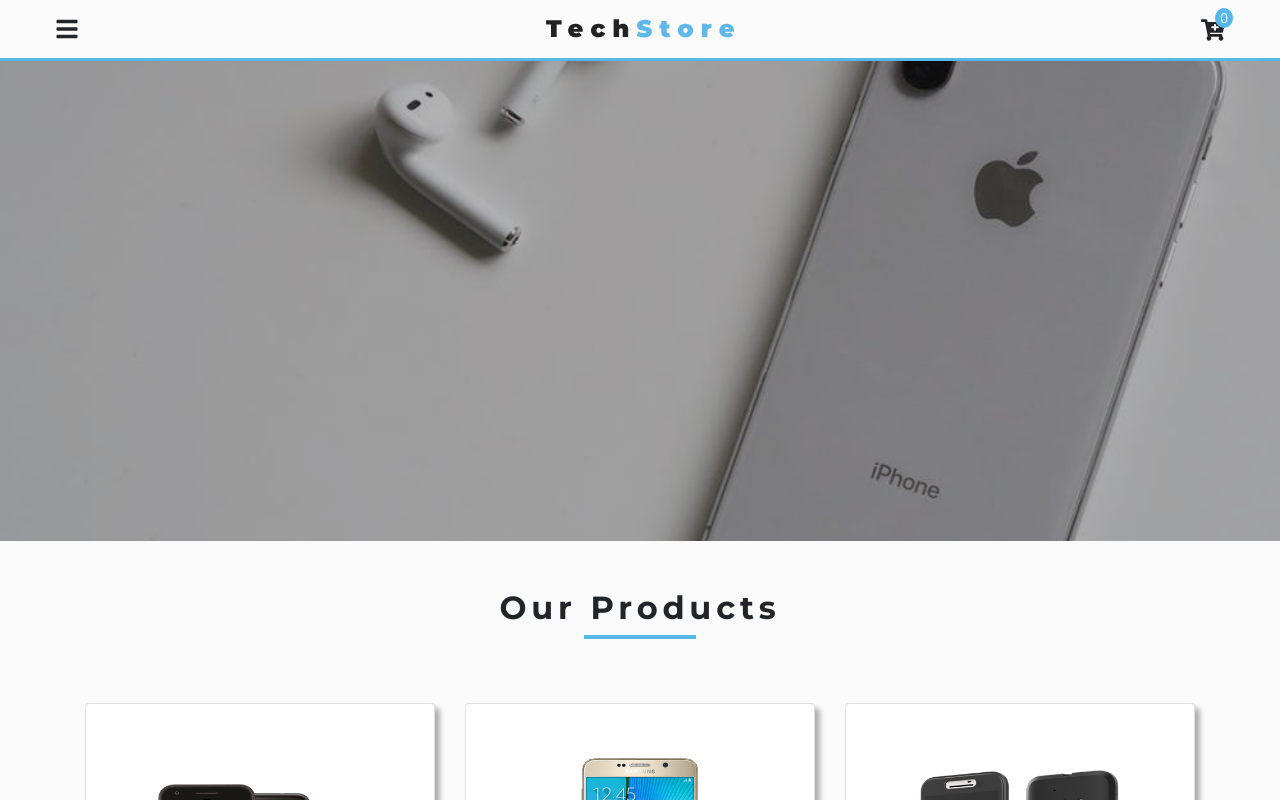
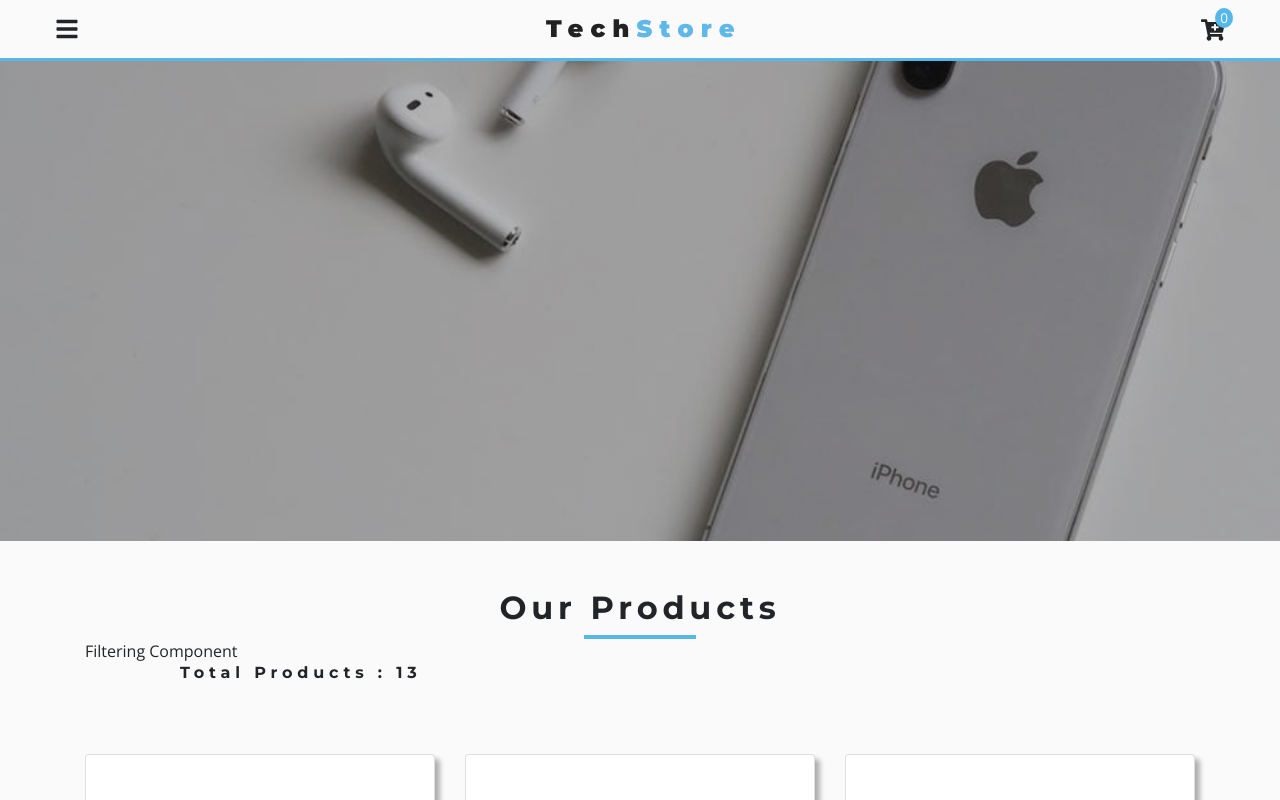
Before and after one commit to haveeru/react-tech-store, a React (Create React App) app: page /products in a window 1280 px wide. Shown: the top 800 px of the page. Built offline with nearby package versions, Linux system fonts and the light colour scheme.

Commit message:
filter products component

```diff
--- /dev/null
+++ b/src/components/ProductsPage/ProductFilter.js
@@ -0,0 +1,13 @@
+import React, { Component } from 'react';
+
+class FilterProducts extends Component {
+    render() {
+        return (
+            <div>
+                Filtering Component
+            </div>
+        );
+    }
+}
+
+export default FilterProducts;
--- a/src/components/ProductsPage/Products.js
+++ b/src/components/ProductsPage/Products.js
@@ -2,6 +2,7 @@ import React from "react";
 import { ProductConsumer } from "../../context";
 import Title from "../Title";
 import Product from "../Product";
+import ProductFilter from './ProductFilter';
 
 export default function Products() {
   return (
@@ -13,9 +14,22 @@ export default function Products() {
             <div className="container">
               {/* title */}
               <Title center title="our products" />
+              {/* Product Filter */}
+              <ProductFilter />
+              {/* total count */}
+              <div className="row">
+                <div className="col-10 mx-auto">
+                  <h6 className="text-title">Total products : {filteredProducts.length} </h6>
+                </div>
+              </div>
               {/* products */}
               <div className="row py-5">
-                {filteredProducts.map(product => {
+                {filteredProducts.length === 0 ? (
+                  <div className="col text-title text-center">
+                    sorry, no items matched your search
+                  </div>
+                ) :
+                  filteredProducts.map(product => {
                   return <Product key={product.id} product={product} />;
                 })}
               </div>
```
